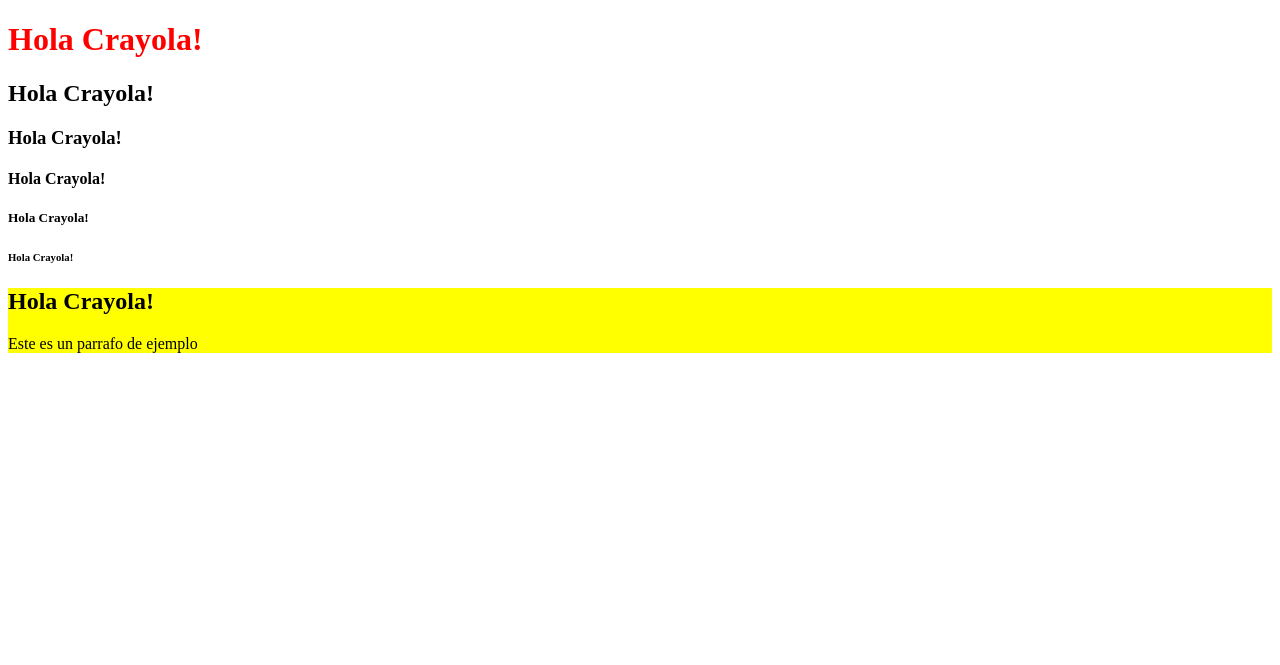
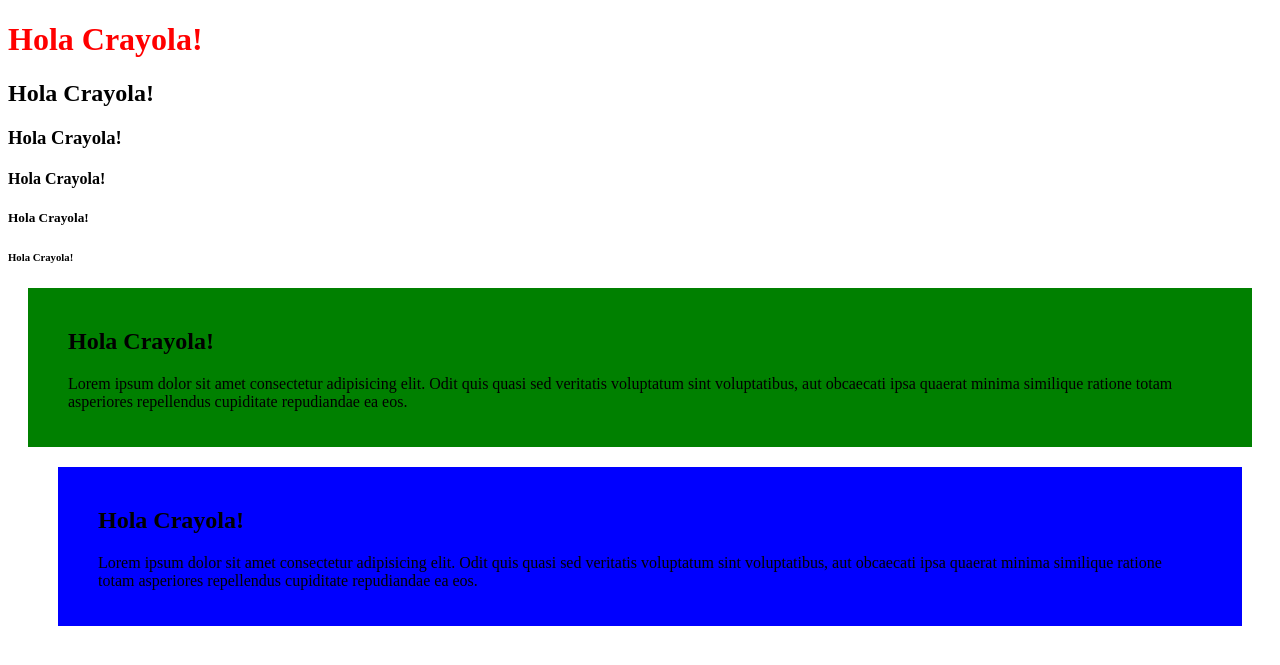
Before and after one commit to israauwuu/AW-TIID222, a PHP site: page / in a window 1280 px wide. Shown: the top 665 px of the page. Run offline with PHP 8.4, Linux system fonts and the light colour scheme.

Commit message:
Trabajamos con padding, margin y borders

```diff
--- a/index.php
+++ b/index.php
@@ -12,9 +12,28 @@
         h1{
             color:red;
         }
-        div{
-            background-color: yellow;
+
+        .seccion
+        {
+            background-color: green;
+            padding: 20px 40px;
+            margin:20px;
+            border: 10px Hidden black;
         }
+
+        .seccion2{
+            background-color: blue;
+            padding-top:20px;
+            padding-left:40px;
+            padding-bottom:20px;
+            padding-right:40px;
+
+            margin-top:20px;
+            margin-right:30px;
+            margin-bottom:40px;
+            margin-left:50px;
+        }
+
     </style>
 </head>
 
@@ -26,9 +45,22 @@
     <h5>Hola Crayola!</h5>
     <h6>Hola Crayola!</h6>
 
-    <div>
+    <div class = "seccion">
         <h2>Hola Crayola!</h2>
-        <p>Este es un parrafo de ejemplo</p>
+        <p>Lorem ipsum dolor sit amet consectetur adipisicing elit. Odit
+        quis quasi sed veritatis voluptatum sint voluptatibus, aut obcaecati
+        ipsa quaerat minima similique ratione totam asperiores repellendus
+        cupiditate repudiandae ea eos.
+       </p>
+    </div>
+
+    <div  class = "seccion2">
+        <h2>Hola Crayola!</h2>
+        <p>Lorem ipsum dolor sit amet consectetur adipisicing elit. Odit
+        quis quasi sed veritatis voluptatum sint voluptatibus, aut obcaecati
+        ipsa quaerat minima similique ratione totam asperiores repellendus
+        cupiditate repudiandae ea eos.
+       </p>
     </div>
 
 </body>
```
